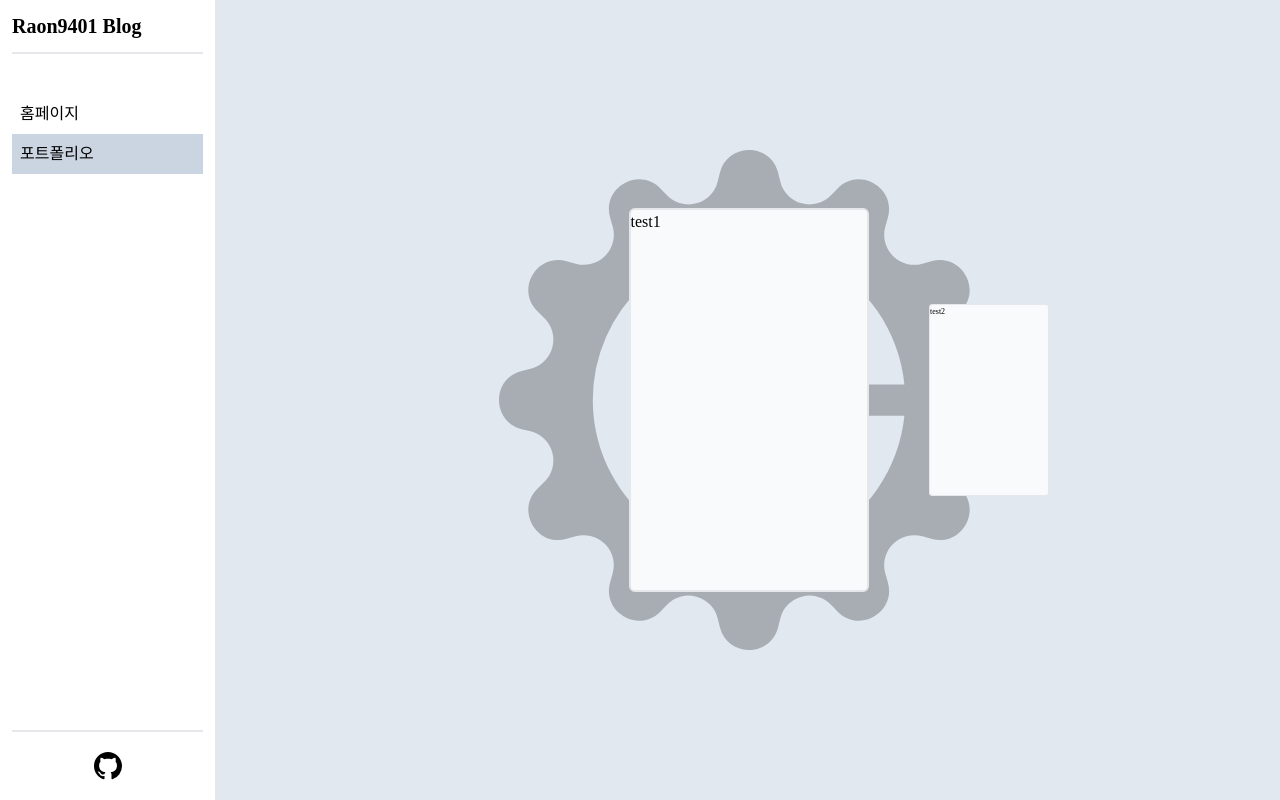
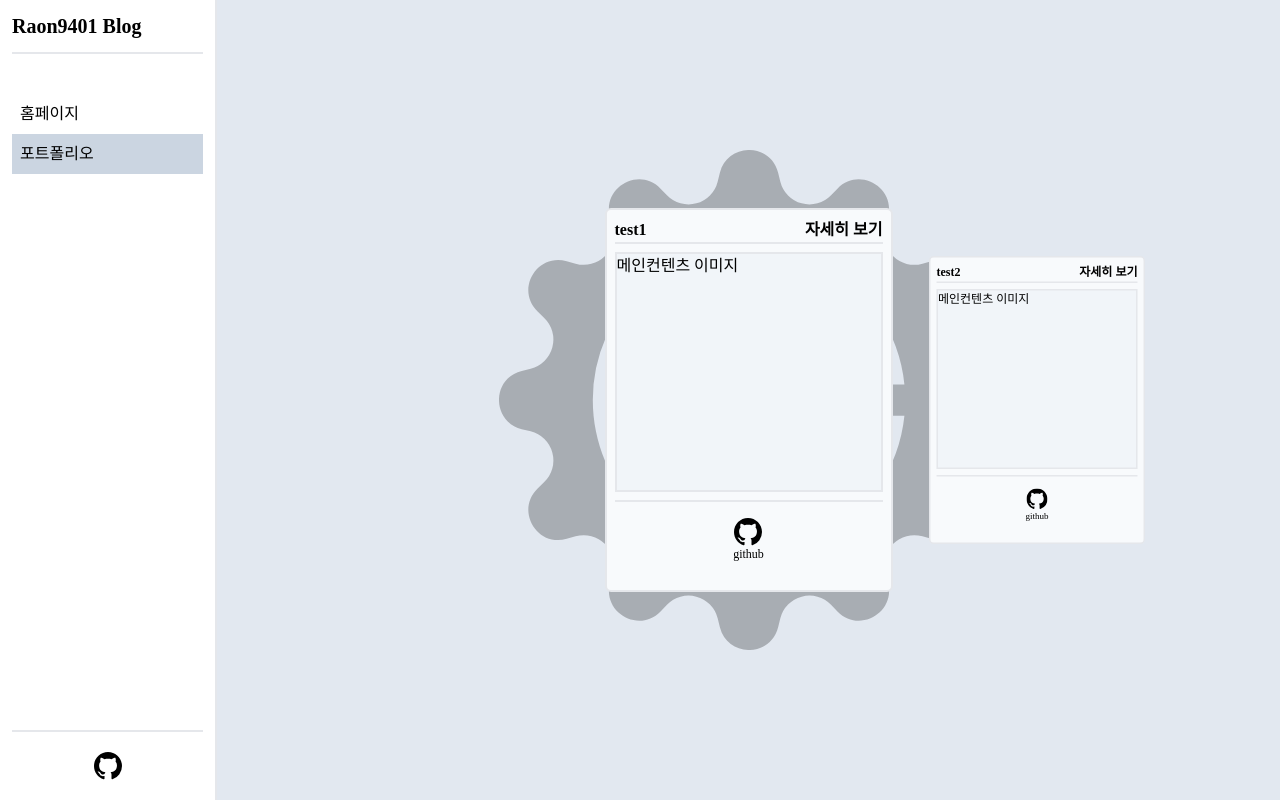
Before and after one commit to raon9401/github_blog, a React (Create React App) app in the folder my_blog/: page /portfolio in a window 1280 px wide. Built offline with nearby package versions, Linux system fonts and the light colour scheme; a web font is replaced by a local one.

Commit message:
design : 포트폴리오 컨텐츠 디자인

```diff
--- a/my_blog/src/components/PortFolio/Basic/PortFolioContents.tsx
+++ b/my_blog/src/components/PortFolio/Basic/PortFolioContents.tsx
@@ -1,7 +1,13 @@
+import { Contents } from "../_Contents/Contents";
+
 type PortFolioProps = {
   children: string;
 };
 
 export const PortFolioContents = ({ children }: PortFolioProps) => {
-  return <section className="portfoilo_card">{children}</section>;
+  return (
+    <section className="portfolio_card">
+      <Contents>{children}</Contents>
+    </section>
+  );
 };
--- a/my_blog/src/components/PortFolio/Small/SmallPortFolioContents.tsx
+++ b/my_blog/src/components/PortFolio/Small/SmallPortFolioContents.tsx
@@ -1,3 +1,5 @@
+import { Contents } from "../_Contents/Contents";
+
 type PortFolioProps = {
   children: string;
   cardNum: number;
@@ -21,8 +23,13 @@ export const SmallPortFolioContentsRight = ({
   };
 
   return (
-    <section className="smallportfoilo_card" onClick={handleTurnRight}>
-      {children}
+    <section
+      className="portfolio_card smallportfolio  animate-moving"
+      onClick={handleTurnRight}
+    >
+      <div className="pointer-events-none space-y-2 ">
+        <Contents>{children}</Contents>
+      </div>
     </section>
   );
 };
@@ -42,8 +49,10 @@ export const SmallPortFolioContentsLeft = ({
   };
 
   return (
-    <section className="smallportfoilo_card" onClick={handleTurnLeft}>
-      {children}
+    <section className="portfolio_card smallportfolio" onClick={handleTurnLeft}>
+      <div className="pointer-events-none space-y-2">
+        <Contents>{children}</Contents>
+      </div>
     </section>
   );
 };
--- /dev/null
+++ b/my_blog/src/components/PortFolio/_Contents/Contents.tsx
@@ -0,0 +1,32 @@
+import { BsGithub } from "react-icons/bs";
+import { handleWebPageLink } from "../../../hooks/handleLink";
+
+type PortFolioProps = {
+  children: string;
+};
+
+export const Contents = ({ children }: PortFolioProps) => {
+  return (
+    <>
+      <section className="font-bold border-b-2 flex justify-between">
+        <span>{children}</span>
+        <span>자세히 보기</span>
+      </section>
+      <section className="border-2 h-60 bg-slate-100 hover:opacity-20 cursor-pointer">
+        메인컨텐츠 이미지
+      </section>
+      <section className="border-t-2">
+        <article className="p-4 flex justify-center items-center">
+          <div className="flex flex-col justify-center items-center hover:text-orange-400">
+            <BsGithub
+              size="28"
+              className="hover:fill-orange-400 cursor-pointer"
+              onClick={() => handleWebPageLink("https://github.com/raon9401")}
+            />
+            <span className="text-xs cursor-pointer">github</span>
+          </div>
+        </article>
+      </section>
+    </>
+  );
+};
--- a/my_blog/src/pages/PortFolioPage.tsx
+++ b/my_blog/src/pages/PortFolioPage.tsx
@@ -29,12 +29,13 @@ export const PortFolioPage = () => {
       />
       <article className="absolute flex flex-grow">
         {MOCK_PORTFOLIO_LIST.map((item, index) => (
+          // 빈공간 채우는 용도의 div
           <div
             key={item}
-            className={`${cardNum === 0 && index === 0 && "pl-60"} ${
+            className={`${cardNum === 0 && index === 0 && "pl-72"} ${
               cardNum === MOCK_PORTFOLIO_LIST.length - 1 &&
               index === MOCK_PORTFOLIO_LIST.length - 1 &&
-              "pr-60"
+              "pr-72"
             }`}
           >
             {index === cardNum ? (
--- a/my_blog/src/styles/index.css
+++ b/my_blog/src/styles/index.css
@@ -27,11 +27,11 @@
     @apply w-full h-[100vh];
   }
 
-  .portfoilo_card {
-    @apply w-60 h-96 border-2 rounded-md  bg-slate-50;
+  .portfolio_card {
+    @apply w-72 h-96 border-2 rounded-md p-2 bg-slate-50 space-y-2;
   }
 
-  .smallportfoilo_card {
-    @apply w-60 h-96 border-2 rounded-md  bg-slate-50  scale-50 cursor-pointer;
+  .smallportfolio {
+    @apply scale-75 cursor-pointer;
   }
 }
```
